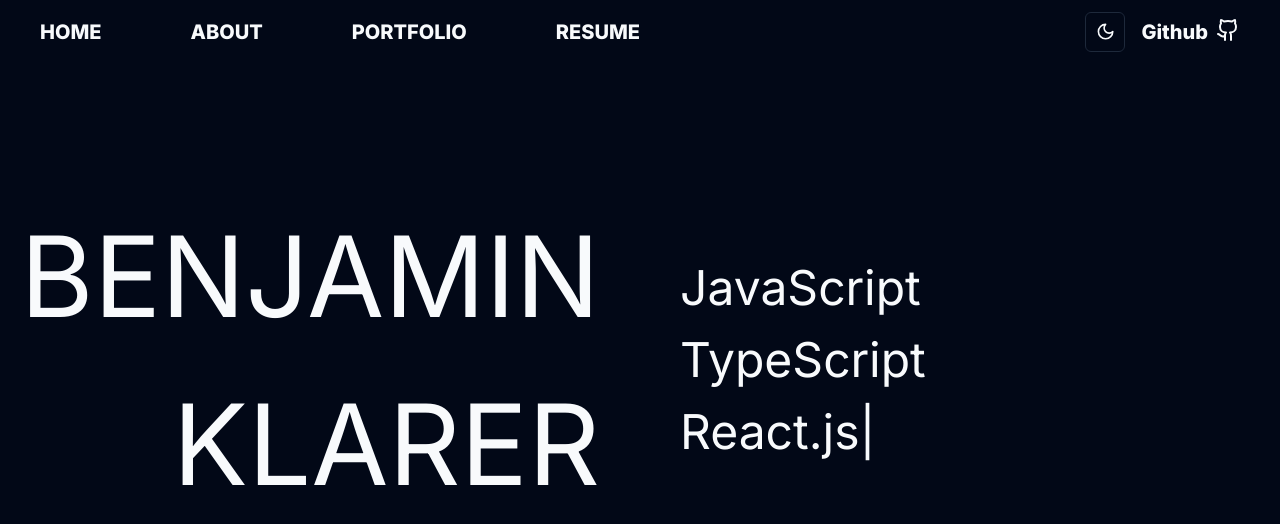
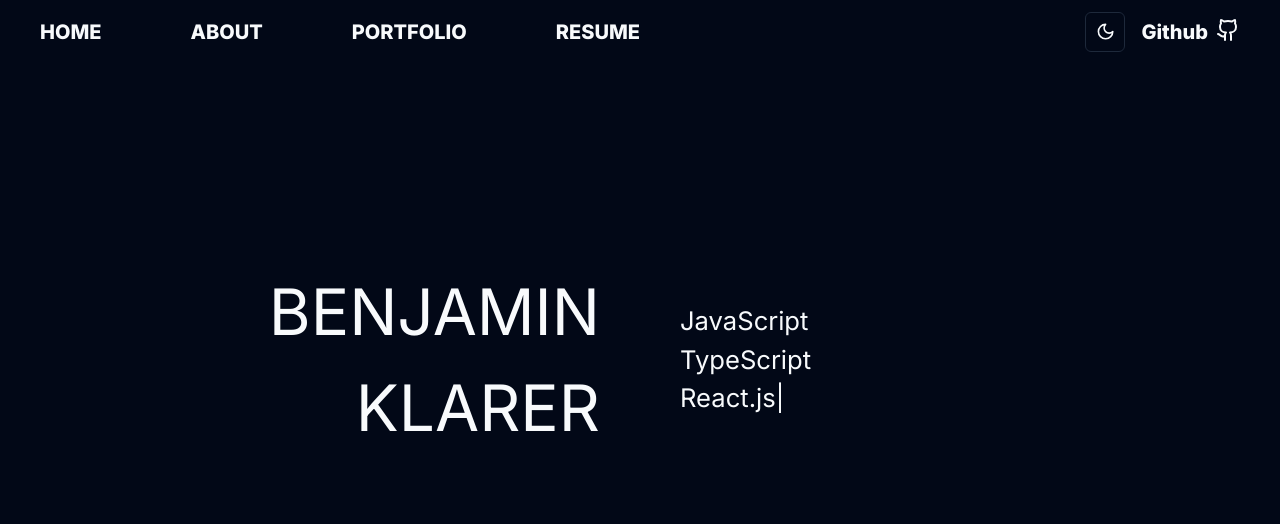
Before and after one commit to bklarer/personal-site, a Next.js app: page / in a window 1280 px wide. Shown: the top 524 px of the page. Built offline with nearby package versions, Linux system fonts and the light colour scheme.

Commit message:
Adjust font size

```diff
--- a/app/page.tsx
+++ b/app/page.tsx
@@ -29,7 +29,7 @@ export default function Home() {
           ]}
           speed={50}
           style={{
-            fontSize: "3em",
+            fontSize: "2vw",
             whiteSpace: "pre-line",
             display: "block",
           }}
--- a/components/Hero.tsx
+++ b/components/Hero.tsx
@@ -10,7 +10,7 @@ const Hero = ({ children, title, split }: HeroProps) => {
   return split ? (
     <div className="h-[90vh] w-full mt-16px-10">
       <div className="h-full flex justify-center w-full gap-20">
-        <div className="flex-1 grid items-center text-[7em] text-right">
+        <div className="flex-1 grid items-center text-[5vw] text-right">
           <ul>
             {title.map((item, index) => {
               return <li key={index}>{item}</li>;
```
